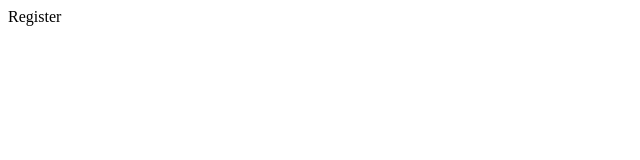
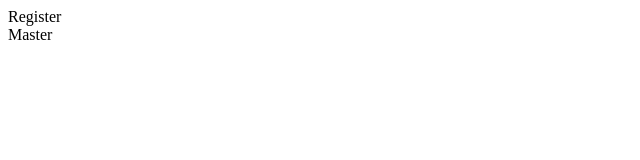
Before and after one commit to Bdaya-Dev/Sessions, a plain HTML site: page Components/FeatureRgister/index.html in a window 1280 px wide. Shown: the full height of the page, 0-640 px from the left. Drawn offline with Linux system fonts and the light colour scheme.

Commit message:
Adding Master

```diff
--- a/Components/FeatureRgister/index.html
+++ b/Components/FeatureRgister/index.html
@@ -1 +1,2 @@
 <div>Register</div>
+<div>Master</div>
```
